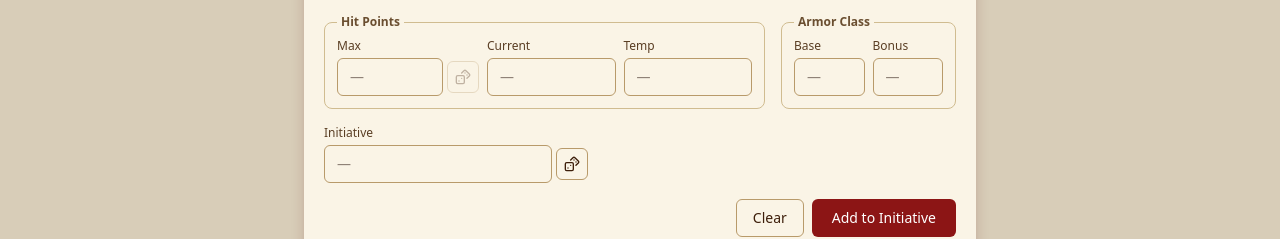
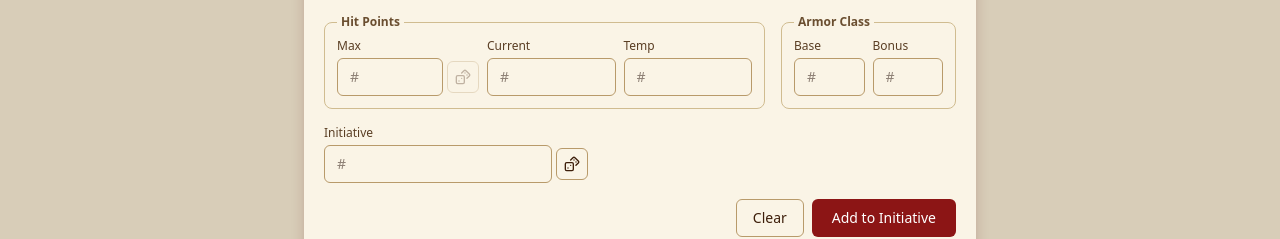
Before and after one commit to anthonyr1616/dnd-initiative-tracker, a React (Vite) app: page / in a window 1280 px wide. Shown: the part 220-459 px from the top of the page. Built offline with nearby package versions, Linux system fonts and the light colour scheme.

Commit message:
Update some text and tool tips

```diff
--- a/src/components/CustomComboBox.jsx
+++ b/src/components/CustomComboBox.jsx
@@ -62,7 +62,7 @@ function CustomComboBox({
           ))}
           {totalMatches > MAX_RESULTS && (
             <p className="px-3 py-2 text-xs text-gray-400 border-t">
-              Showing {MAX_RESULTS} of {totalMatches} — keep typing to narrow
+              Showing {MAX_RESULTS} of {totalMatches} - keep typing to narrow
               results
             </p>
           )}
--- a/src/components/InitiativeForm.jsx
+++ b/src/components/InitiativeForm.jsx
@@ -228,7 +228,7 @@ function InitiativeForm({
                     type="number"
                     max="999"
                     min="0"
-                    placeholder="—"
+                    placeholder="#"
                     value={maxHp}
                     onChange={(e) => {
                       setMaxHp(e.target.value);
@@ -257,7 +257,7 @@ function InitiativeForm({
                 <input
                   type="number"
                   max="999"
-                  placeholder="—"
+                  placeholder="#"
                   value={currentHp}
                   onChange={(e) =>
                     setCurrentHp(Math.min(e.target.value, maxHp))
@@ -275,7 +275,7 @@ function InitiativeForm({
                   type="number"
                   max="999"
                   min="0"
-                  placeholder="—"
+                  placeholder="#"
                   value={temporaryHp}
                   onChange={(e) => setTemporaryHp(e.target.value)}
                   className={`rounded-md border px-3 py-2 text-sm w-full ${styles.input}`}
@@ -300,7 +300,7 @@ function InitiativeForm({
                 <input
                   type="number"
                   max="999"
-                  placeholder="—"
+                  placeholder="#"
                   value={ac}
                   onChange={(e) => setAc(e.target.value)}
                   className={`rounded-md border px-3 py-2 text-sm w-full ${styles.input}`}
@@ -315,7 +315,7 @@ function InitiativeForm({
                 <input
                   type="number"
                   max="999"
-                  placeholder="—"
+                  placeholder="#"
                   value={bonusAc}
                   onChange={(e) => setBonusAc(e.target.value)}
                   className={`rounded-md border px-3 py-2 text-sm w-full ${styles.input}`}
@@ -332,7 +332,7 @@ function InitiativeForm({
               <input
                 type="number"
                 max="999"
-                placeholder="—"
+                placeholder="#"
                 value={initiative}
                 onChange={(e) => setInitiative(e.target.value)}
                 className={`rounded-md border px-3 py-2 text-sm w-full ${styles.input}`}
--- a/src/components/InitiativeItem.jsx
+++ b/src/components/InitiativeItem.jsx
@@ -26,8 +26,8 @@ function PrivacyToggle({ field, privateFields, onToggle, sessionActive }) {
       className={`${styles.privacyBtn} ${isHidden ? styles.privacyBtnHidden : ""}`}
       title={
         isHidden
-          ? `${field} hidden from viewers — click to reveal`
-          : `${field} visible to viewers — click to hide`
+          ? `${field} hidden from viewers - click to reveal`
+          : `${field} visible to viewers - click to hide`
       }
     >
       {isHidden ? (
@@ -165,7 +165,7 @@ function InitiativeItem({
             />
             <div
               className="flex items-center gap-1"
-              title={`HP: ${currentHp}${temporaryHp > 0 ? `+${temporaryHp} temp` : ""} / ${maxHp}`}
+              title={`HP`}
             >
               <Heart
                 className={`w-5 h-5 ${styles.heartIcon}`}
@@ -196,7 +196,7 @@ function InitiativeItem({
             />
             <div
               className="flex items-center gap-1"
-              title={`AC: ${ac + bonusAc}${bonusAc > 0 ? ` (${ac}+${bonusAc})` : ""}`}
+              title={`Armor Class`}
             >
               <Shield
                 className={`w-5 h-5 ${styles.shieldIcon}`}
@@ -252,7 +252,7 @@ function InitiativeItem({
         <button
           onClick={handleDamage}
           className={`px-3 py-1 text-sm rounded font-medium cursor-pointer  flex items-center gap-1  ${styles.damageBtn}`}
-          title="Apply damage (temp HP absorbs first)"
+          title="Apply damage"
         >
           <Sword className="w-4 h-4" />
           Damage
@@ -267,7 +267,7 @@ function InitiativeItem({
         <button
           onClick={handleSetTempHp}
           className={`px-3 py-1 text-sm rounded font-medium cursor-pointer flex items-center gap-1 ${styles.tempHpBtn}`}
-          title="Set temp HP (uses highest value per D&D rules)"
+          title="Set temp HP"
         >
           <HeartPlus className="w-4 h-4" />
           Temp HP
--- a/src/components/SourcesModal.jsx
+++ b/src/components/SourcesModal.jsx
@@ -250,7 +250,6 @@ export default function SourcesModal({
 function GroupHeader({ group, allGroupSelected, someGroupSelected, onToggle }) {
   const ref = useRef(null);
 
-  // useEffect is not available here — handle indeterminate via ref callback
   const setRef = (el) => {
     if (el) {
       el.indeterminate = someGroupSelected && !allGroupSelected;
--- a/src/helpers/helperMethods.js
+++ b/src/helpers/helperMethods.js
@@ -59,7 +59,7 @@ const rollHitDice = (formula) => {
 };
 
 function getHpStatus(current, max) {
-  if (!max) return { key: "none", label: "—", pct: 0 };
+  if (!max) return { key: "none", label: "-", pct: 0 };
   const pct = Math.max(0, current) / max;
   if (pct <= 0) return { key: "dead", label: "Defeated", pct: 0 };
   if (pct <= 0.2) return { key: "low", label: "Critically Wounded", pct };
--- a/src/helpers/monsterDataParser.js
+++ b/src/helpers/monsterDataParser.js
@@ -155,7 +155,6 @@ function flattenMonsterEntry(entry, output) {
     return;
   }
 
-  // Named list item (list-hang-notitle) — stored as object so the name can be bolded
   if (entry.type === "item" && entry.name) {
     const itemName = parseMonsterTaggedText(entry.name);
     const descParts = [];
```
